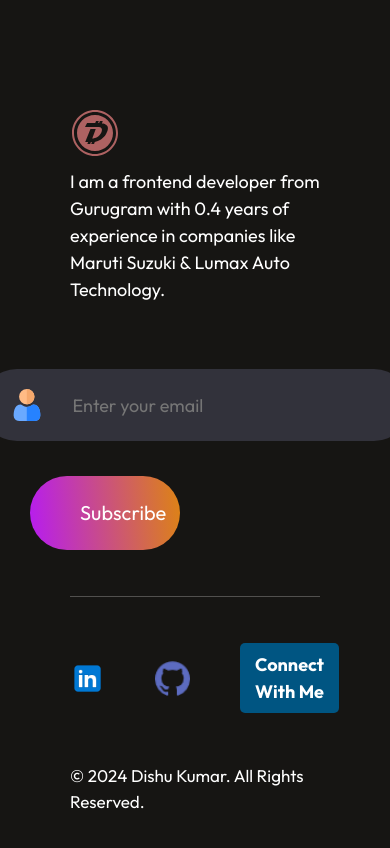
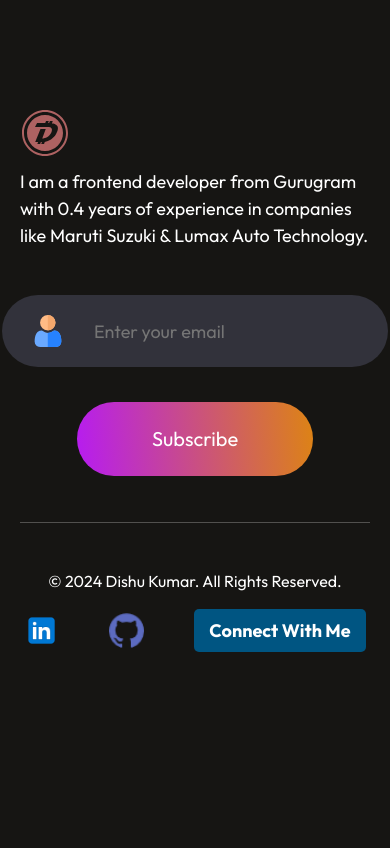
Before and after one commit to Jaarvis05/Dishu-Portfolio, a React (Vite) app: page / in a window 390 px wide. Shown: the part 7526-8374 px from the top of the page. After the commit the page ends 8248 px from the top, so only its background shows below. Built offline with nearby package versions, Linux system fonts and the light colour scheme.

Commit message:
Update Footer.css

```diff
--- a/src/Components/Footer/Footer.css
+++ b/src/Components/Footer/Footer.css
@@ -101,27 +101,43 @@
     background-color: #005582;
 }
 
-@media(max-width:768px){
-    .footer{
-        margin: 50px 70px;
+@media (max-width: 768px) {
+    .footer {
+        margin: 20px 10px; /* Reduced margin for smaller screens */
+        padding: 0 10px; /* Add padding to prevent content from touching screen edges */
+        box-sizing: border-box;
     }
-    .footer-top{
+
+    .footer-top {
+        display: flex;
+        flex-direction: column; /* Stacks the columns */
+        gap: 30px; /* Adjusted gap for more space between sections */
+        align-items: center; /* Center items on smaller screens */
+    }
+
+    .footer-top-right {
         flex-direction: column;
-        gap: 50px;
+        align-items: center; /* Align right items to center */
     }
-    .footer-top-right{
-        flex-direction: column;
+    .footer-email-input{
+        width: 90%;
     }
-    .footer-bottom-left{
-        font-size: 17px;
+
+    .footer-bottom-left {
+        font-size: 16px; /* Slightly smaller font size */
+        text-align: center; /* Center-align text for better look on small screens */
     }
-    .footer-subscribe{
-        width: 60%;
-        margin-left: -180px;
+
+    .footer-subscribe {
+        width: 55%; /* Increased width to use more space */
+        margin-left: 0; /* Removed negative margin */
+        text-align: center; /* Center align the input field */
     }
-    .footer-bottom{
+
+    .footer-bottom {
         display: flex;
-        flex-direction: column-reverse;
-        margin-bottom: 50px;
+        flex-direction: column; /* Keeps content stacked vertically */
+        align-items: center; /* Center items */
+        margin-bottom: 20px; /* Adjusted margin for better spacing */
     }
 }
```
